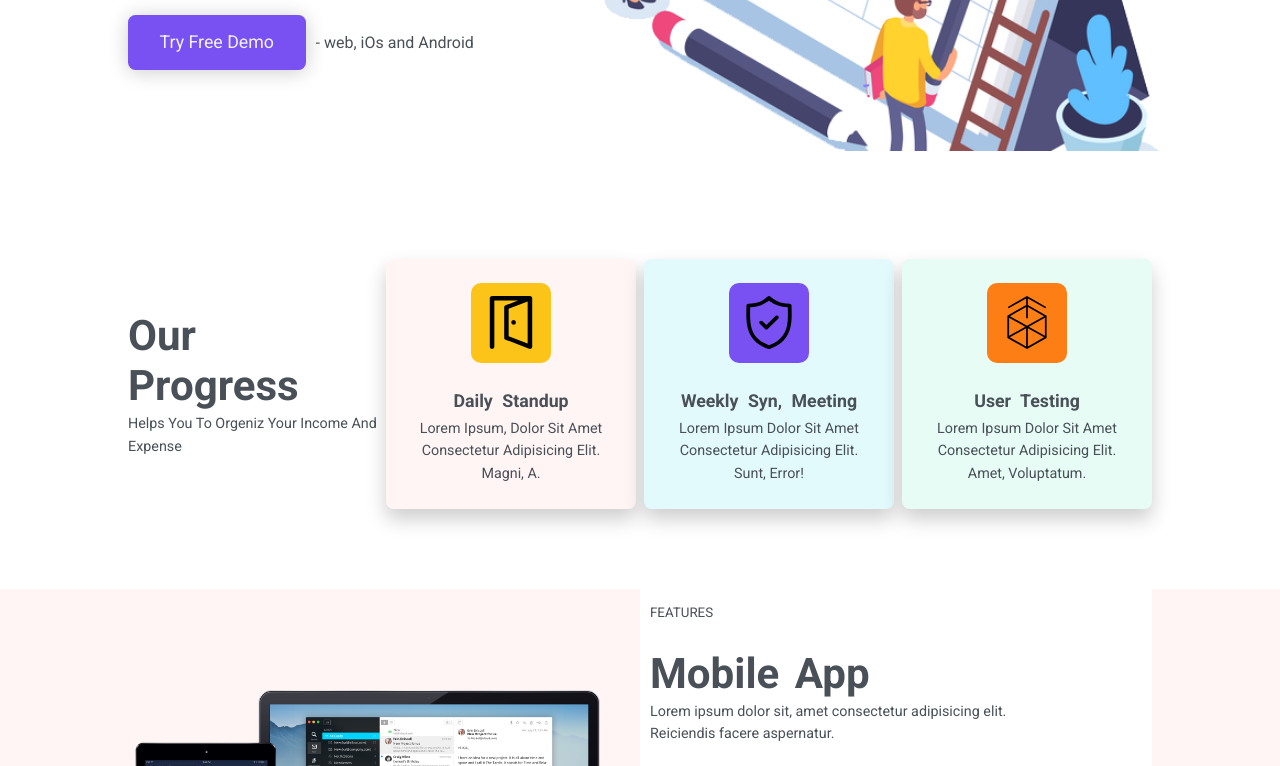
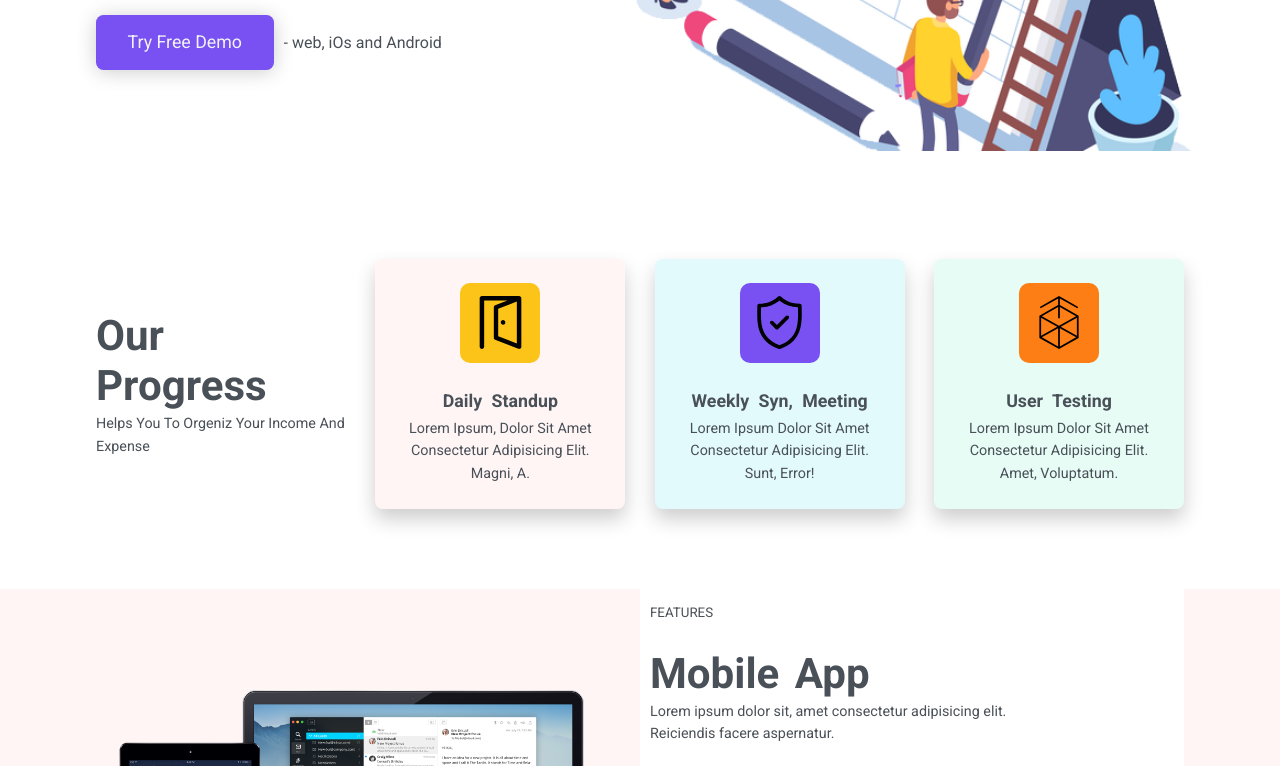
Before and after one commit to AliRezaDavuodi/frontendmentorship-05, a website: page index.html in a window 1280 px wide. Shown: the part 461-1227 px from the top of the page. Drawn offline with Linux system fonts and the light colour scheme.

Commit message:
build project

```diff
--- a/sass/base/_utilitis.scss
+++ b/sass/base/_utilitis.scss
@@ -1,6 +1,6 @@
 .container {
   padding: 5rem 0 8rem;
-  max-width: 80%;
+  max-width: 85%;
   margin: auto;
 }
 
```
Also changed, not shown: css/style.comp.css, css/style.css.
